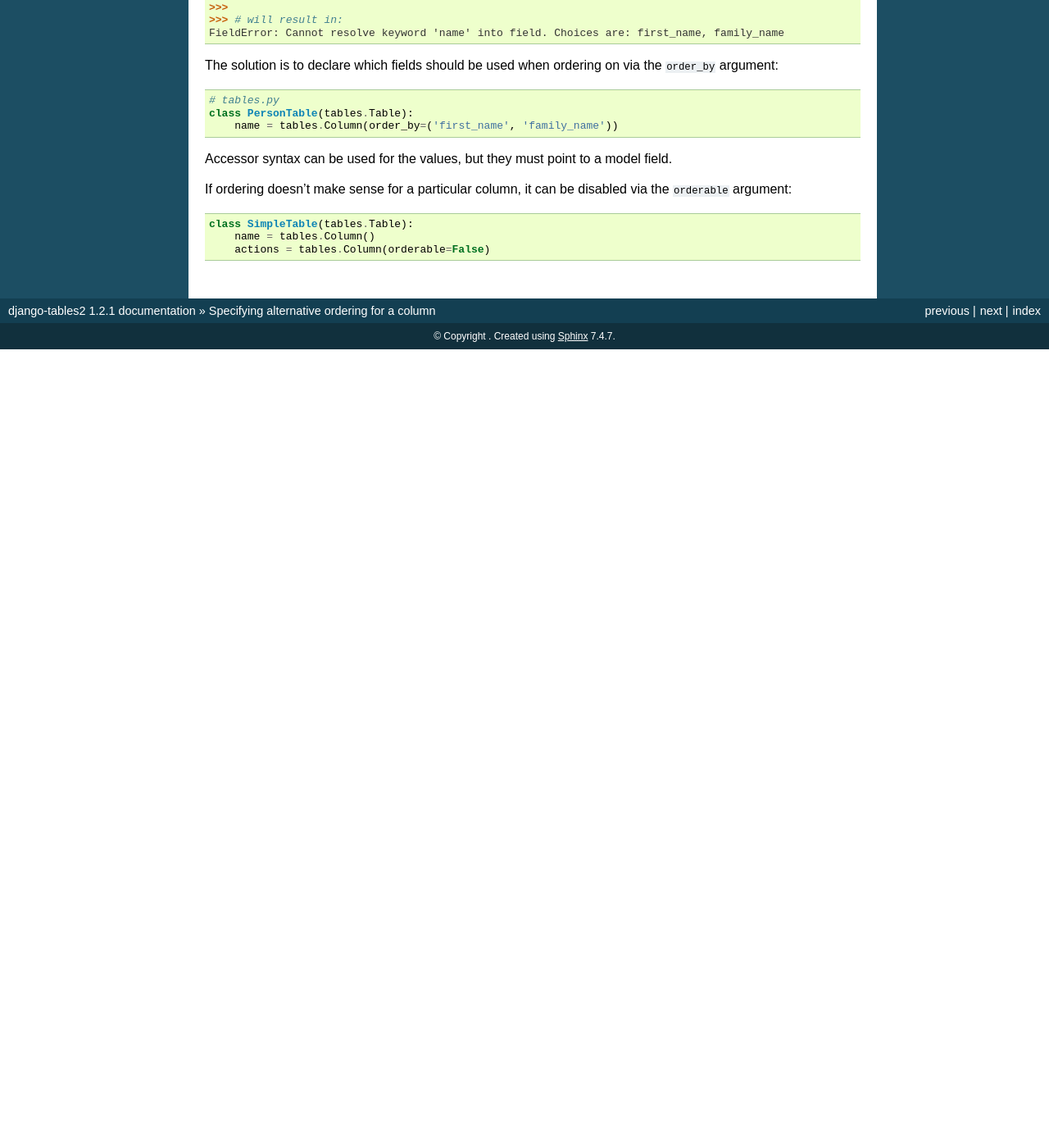
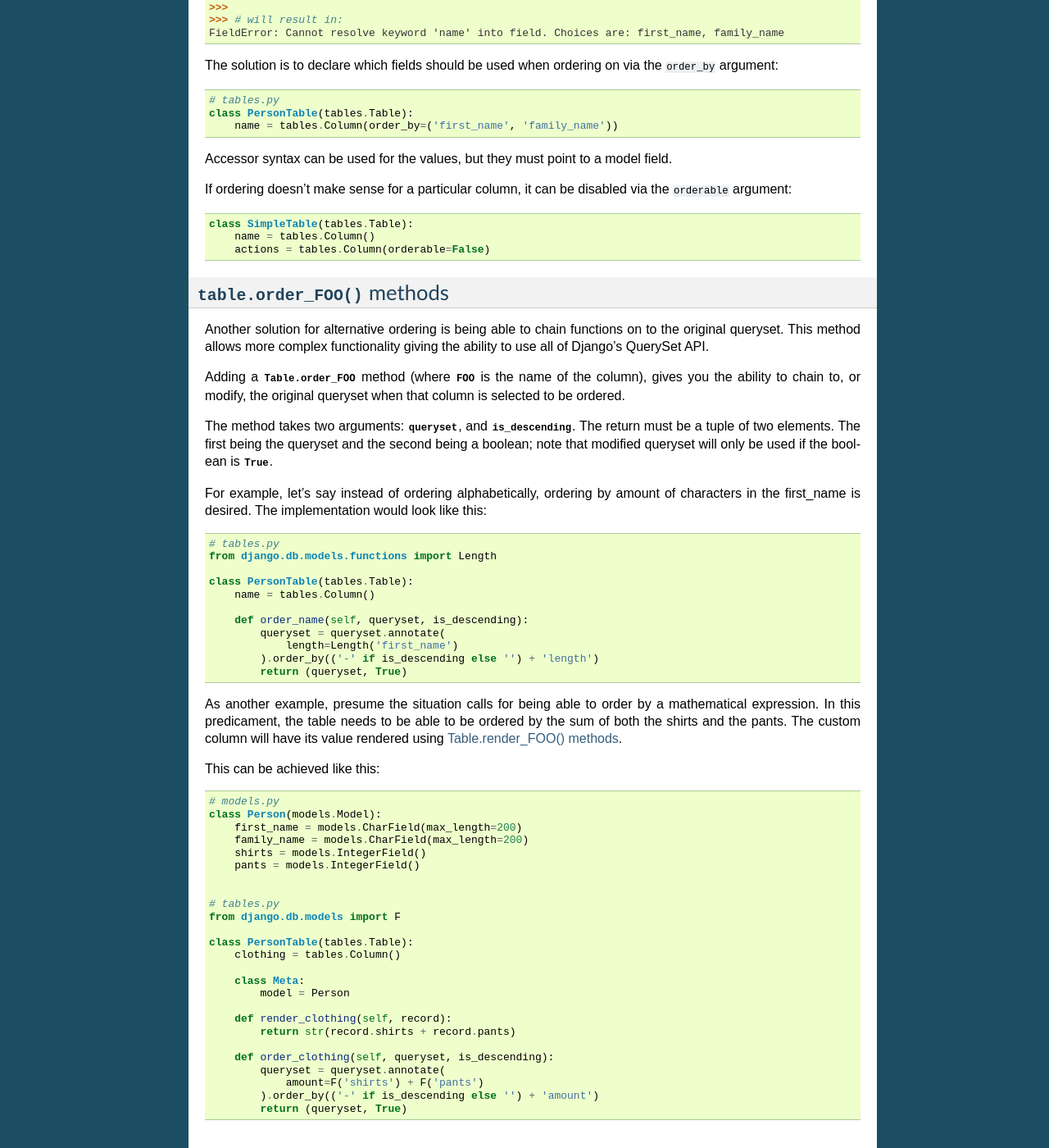
Before and after one commit to jieter/django-tables2, a Sphinx documentation site: the page built from docs/pages/order-by-accessors.rst, in a window 1280 px wide and 1400 px high, scrolled down 437 px. Shown: the whole window at 82% size. Built offline with Sphinx 7.4.7, drawn with Linux system fonts in a browser that asks for light colours; before the commit the page ends 900 px from its top, so only the background shows below that; some of the changed text lies outside the part shown.

Commit message:
Docs, more polishing

```diff
--- a/docs/pages/order-by-accessors.rst
+++ b/docs/pages/order-by-accessors.rst
@@ -45,3 +45,75 @@ the ``orderable`` argument::
     class SimpleTable(tables.Table):
         name = tables.Column()
         actions = tables.Column(orderable=False)
+
+
+.. _table.order_foo:
+
+:meth:`table.order_FOO` methods
+--------------------------------
+
+Another solution for alternative ordering is being able to chain functions on to
+the original queryset. This method allows more complex functionality giving the
+ability to use all of Django's QuerySet API.
+
+Adding a `Table.order_FOO` method (where `FOO` is the name of the column),
+gives you the ability to chain to, or modify, the original queryset when that
+column is selected to be ordered.
+
+The method takes two arguments: `queryset`, and `is_descending`. The return
+must be a tuple of two elements. The first being the queryset and the second
+being a boolean; note that modified queryset will only be used if the boolean is
+`True`.
+
+For example, let's say instead of ordering alphabetically, ordering by
+amount of characters in the first_name is desired.
+The implementation would look like this:
+::
+
+    # tables.py
+    from django.db.models.functions import Length
+
+    class PersonTable(tables.Table):
+        name = tables.Column()
+
+        def order_name(self, queryset, is_descending):
+            queryset = queryset.annotate(
+                length=Length('first_name')
+            ).order_by(('-' if is_descending else '') + 'length')
+            return (queryset, True)
+
+
+
+As another example, presume the situation calls for being able to order by a
+mathematical expression. In this predicament, the table needs to be able to be
+ordered by the sum of both the shirts and the pants. The custom column will
+have its value rendered using :ref:`table.render_FOO`.
+
+This can be achieved like this:
+::
+
+    # models.py
+    class Person(models.Model):
+        first_name = models.CharField(max_length=200)
+        family_name = models.CharField(max_length=200)
+        shirts = models.IntegerField()
+        pants = models.IntegerField()
+
+
+    # tables.py
+    from django.db.models import F
+
+    class PersonTable(tables.Table):
+        clothing = tables.Column()
+
+        class Meta:
+            model = Person
+
+        def render_clothing(self, record):
+            return str(record.shirts + record.pants)
+
+        def order_clothing(self, queryset, is_descending):
+            queryset = queryset.annotate(
+                amount=F('shirts') + F('pants')
+            ).order_by(('-' if is_descending else '') + 'amount')
+            return (queryset, True)
```
Also changed, not shown: 1 other file.
